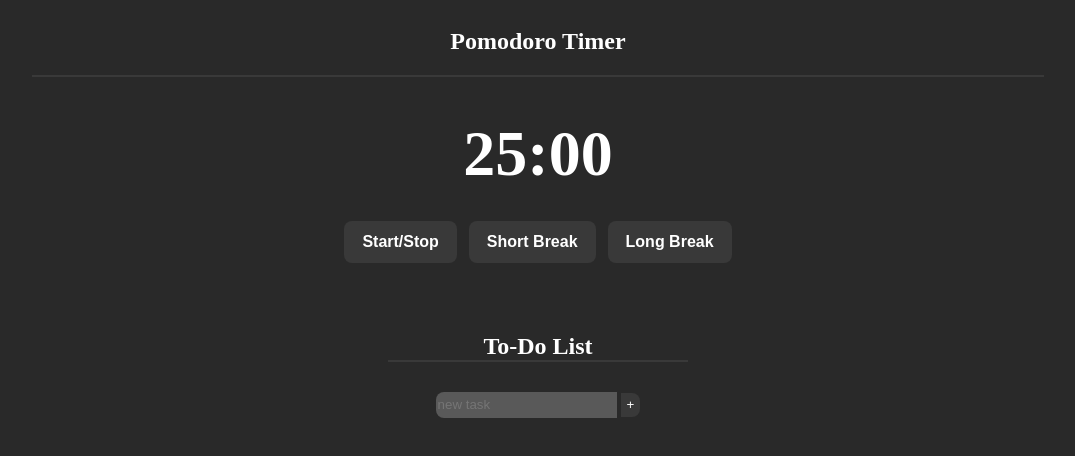
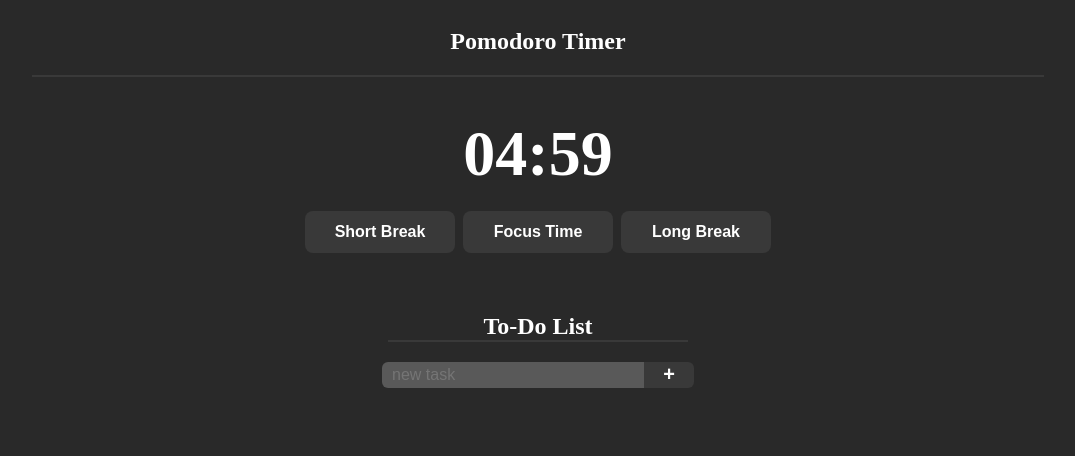
Before and after one commit to kimurarh/pomodoro-timer, a plain HTML site: page index.html in a window 1280 px wide. Both pictures are taken after a click on the button "Short Break". Shown: the whole page, without its empty margins (102-1177 px from the left). Drawn offline with nearby package versions, Linux system fonts and the light colour scheme.

Commit message:
to-do list implementation and countdown timer tests

```diff
--- a/index.html
+++ b/index.html
@@ -6,6 +6,8 @@
     <meta name="viewport" content="width=device-width, initial-scale=1.0">
 
     <link rel="stylesheet" href="styles/index.css">
+
+    <script src="https://ajax.googleapis.com/ajax/libs/jquery/3.5.1/jquery.min.js"></script>
 
     <title>Pomodoro Timer</title>
 </head>
@@ -18,11 +20,11 @@
         </div>
 
         <div class="box">
-            <h1>25:00</h1>
+            <h1 id="timer">25:00</span></h1>
             <div class="menu">
-                <button>Start/Stop</button>
-                <button>Short Break</button>
-                <button>Long Break</button>
+                <button class="main-buttons" onclick="loadConfig(5)">Short Break</button>
+                <button class="main-buttons" onclick="loadConfig(25)">Focus Time</button>
+                <button class="main-buttons" onclick="loadConfig(20)">Long Break</button>
             </div>
         </div>
 
@@ -30,7 +32,11 @@
             <h2>To-Do List</h2>
             <div class="menu">
                 <input type="text" name="add" id="new-task" placeholder="new task">
-                <input type="button" value="+" id="new-task-button">
+                <button id="new-task-button" onclick="addNewTask()">+</button>
+            </div>
+
+            <div id="task-box">
+
             </div>
         </div>
 
@@ -39,5 +45,7 @@
         </div>
     </div>
 
+    <script type="text/javascript" src="scripts/task-box.js"></script>
+
 </body>
 </html>
--- /dev/null
+++ b/scripts/task-box.js
@@ -0,0 +1,50 @@
+function addNewTask() {
+    var taskInput = document.getElementById("new-task");
+    var taskBox = document.getElementById("task-box");
+
+    if (taskInput.value != "") {
+        taskBox.innerHTML += "<div class='task'>fsadfas<div class='close-icon'></div></div>"
+
+        //"<div class='task'>" + taskInput.value + "<div class='close-icon'></div></div>"
+    }
+    taskInput.value = "";
+
+    function checkStatus() {
+        $(".close-icon").click(function() {
+            $(this).parent().remove();
+        });
+
+        $(".task").click(function() {
+            $(this).toggleClass("done");
+        })
+    }
+
+    checkStatus();
+}
+
+function startTimer(duration, display) {
+    var timer = duration, minutes, seconds;
+    setInterval(function () {
+        minutes = parseInt(timer / 60, 10);
+        seconds = parseInt(timer % 60, 10);
+
+        minutes = minutes < 10 ? "0" + minutes : minutes;
+        seconds = seconds < 10 ? "0" + seconds : seconds;
+
+        display.textContent = minutes + ":" + seconds;
+
+        if (--timer < 0) {
+            timer = duration;
+        }
+    }, 1000);
+}
+
+function stopTimer() {
+
+}
+
+function loadConfig(duration) {
+    var timeSeconds = duration * 60;
+    display = document.querySelector("#timer");
+    startTimer(timeSeconds, display);
+}
--- a/styles/index.css
+++ b/styles/index.css
@@ -32,10 +32,10 @@ h1 {
 }
 
 .container .box .menu {
-    margin: 10px 0;
+    display: flex;
 }
 
-.container .box .menu button {
+.container .box .menu button.main-buttons {
     background-color: #393939;
     border: none;
     border-radius: 8px;
@@ -46,6 +46,7 @@ h1 {
     text-decoration: none;
     font-size: 16px;
     font-weight: bold;
+    width: 150px;
 }
 
 .container .box h2 {
@@ -57,17 +58,57 @@ h1 {
 .container .box .menu #new-task {
     background-color: #595959;
     border: none;
-    border-radius: 8px 0 0 8px;
+    border-radius: 6px 0 0 6px;
     color: white;
     height: 24px;
-    margin: none;
+    font-size: 16px;
+    padding-left: 10px;
+    margin: 0;
+    width: 250px;
 }
 
-.container .box .menu #new-task-button {
+.container .box .menu button#new-task-button {
     background-color: #393939;
     border: none;
-    border-radius: 0 8px 8px 0;
+    border-radius: 0 6px 6px 0;
     color: white;
-    height: 24px;
-    margin: none;
+    height: 26px;
+    font-size: 20px;
+    margin: 0;
+    font-weight: bold;
+    width: 50px;
 }
+
+.container .box #task-box {
+    margin: 8px 0;
+}
+
+.container .box #task-box .task{
+    background-color: #393939;
+    padding: 4px;
+    margin: 8px 0;
+    border-radius: 6px;
+    width: 310px;
+    text-align: center;
+    padding: 16px 0;
+    position: relative;
+}
+
+.container .box #task-box .task.done {
+    background-color: #2ECC40;
+    color: black;
+}
+
+.container .box #task-box .task .close-icon {
+    background-color: #FF4136;
+    height: 12px;
+    width: 12px;
+    border-radius: 50%;
+    position: absolute;
+    top: 3px;
+    right: 3px;
+}
+
+.container .box #task-box .task .close-icon:hover {
+    background-color: crimson;
+}
```
